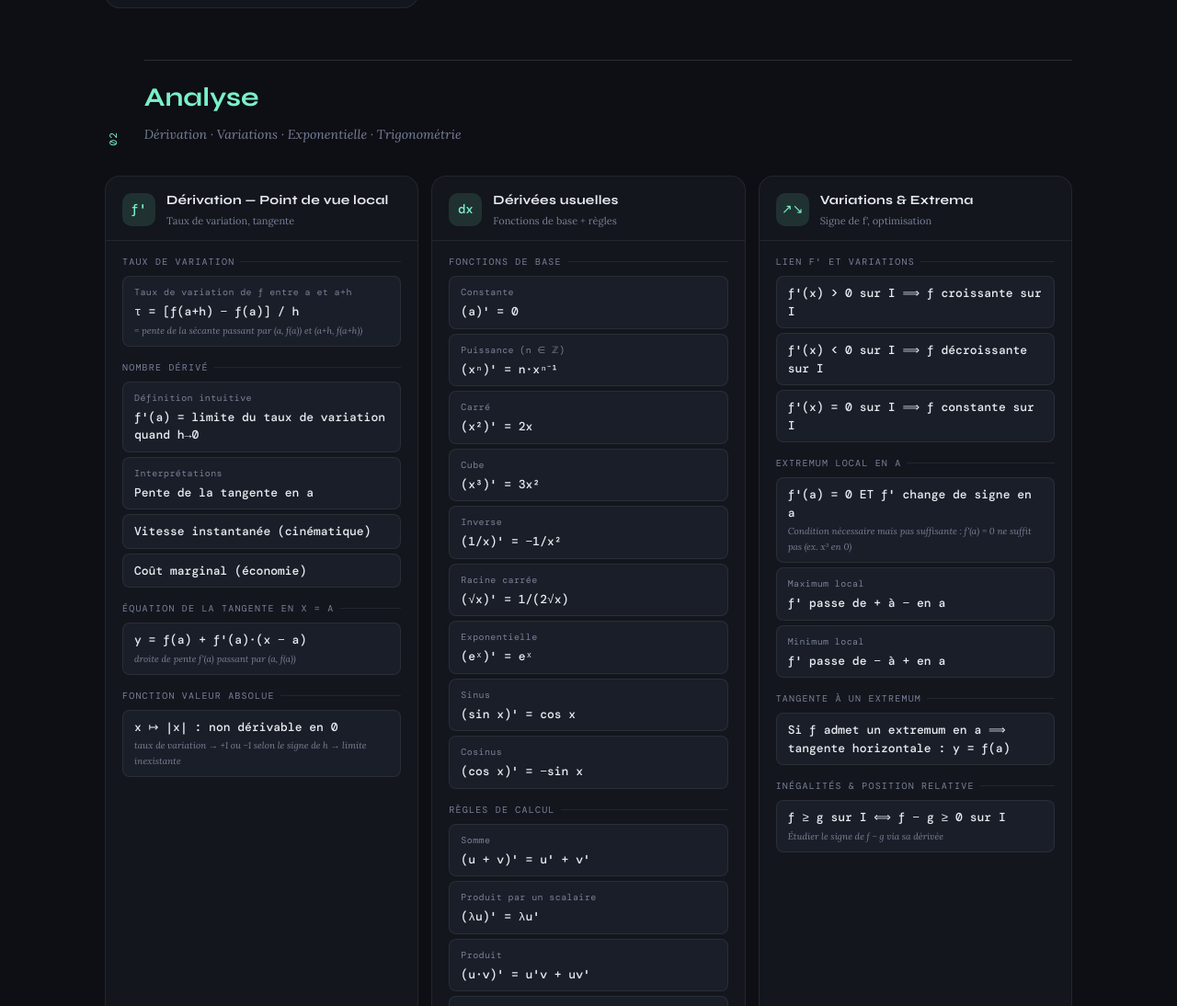
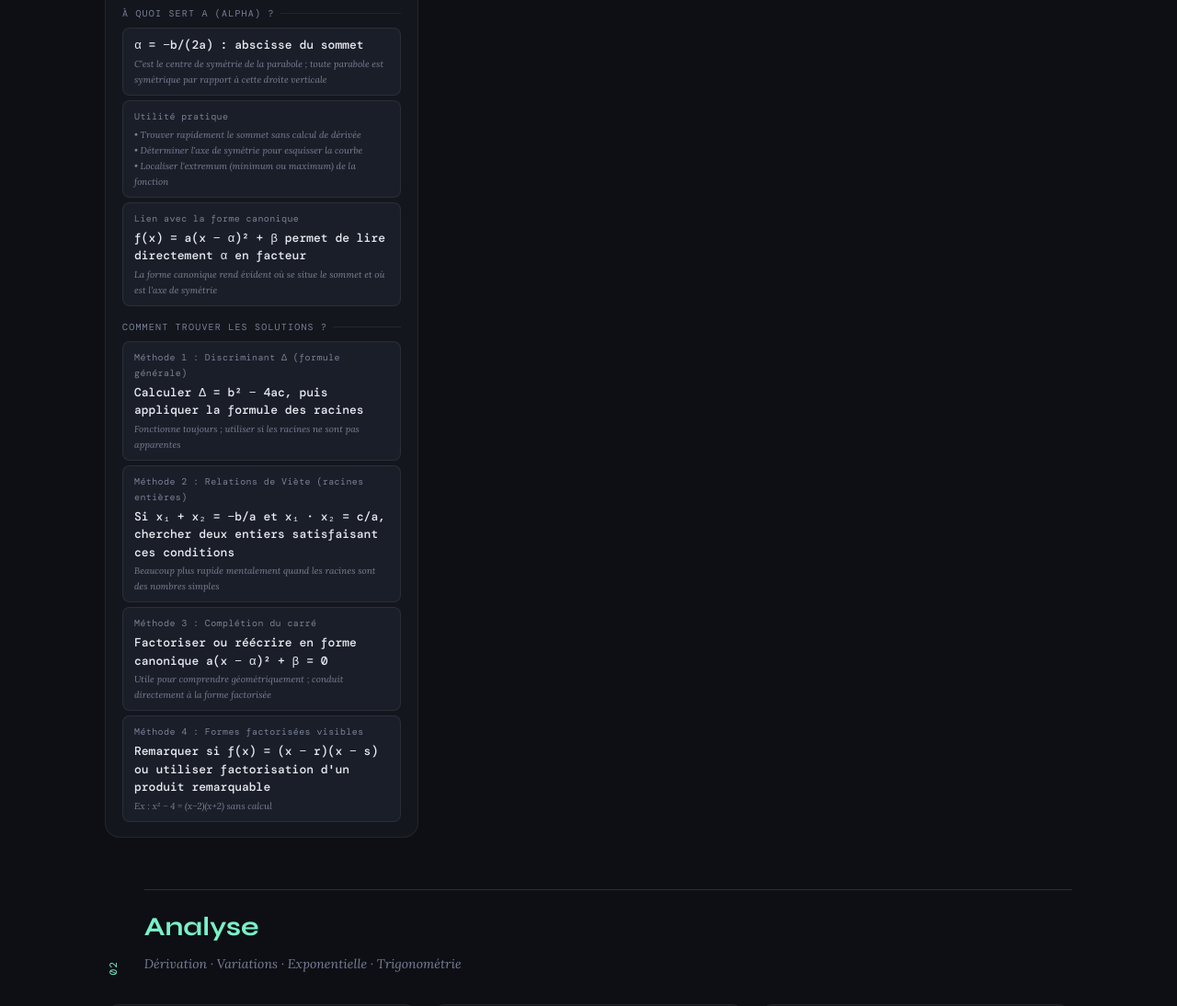
Before and after one commit to craxxy59/mon-site, a plain HTML site: page bac-math.html in a window 1280 px wide. Shown: the part 2800-3894 px from the top of the page at 92% size. Drawn offline with nearby package versions, Linux system fonts and the light colour scheme; a web font is replaced by a local one.

Commit message:
Add explanations and methods for finding solutions in bac-math.html

```diff
--- a/bac-math.html
+++ b/bac-math.html
@@ -415,6 +415,19 @@
             <div class="block-title">Parabole (axe de sym., sommet)</div>
             <div class="f-item"><div class="f-expr">Axe de symétrie : x = α = −b/(2a)</div></div>
             <div class="f-item"><div class="f-expr">Sommet : S(α, β)</div><div class="f-note">minimum si a &gt; 0, maximum si a &lt; 0</div></div>
+          </div>
+          <div class="block">
+            <div class="block-title">À quoi sert α (alpha) ?</div>
+            <div class="f-item"><div class="f-expr">α = −b/(2a) : abscisse du sommet</div><div class="f-note">C'est le centre de symétrie de la parabole ; toute parabole est symétrique par rapport à cette droite verticale</div></div>
+            <div class="f-item"><div class="f-label">Utilité pratique</div><div class="f-note">• Trouver rapidement le sommet sans calcul de dérivée<br>• Déterminer l'axe de symétrie pour esquisser la courbe<br>• Localiser l'extremum (minimum ou maximum) de la fonction</div></div>
+            <div class="f-item"><div class="f-label">Lien avec la forme canonique</div><div class="f-expr">f(x) = a(x − α)² + β permet de lire directement α en facteur</div><div class="f-note">La forme canonique rend évident où se situe le sommet et où est l'axe de symétrie</div></div>
+          </div>
+          <div class="block">
+            <div class="block-title">Comment trouver les solutions ?</div>
+            <div class="f-item"><div class="f-label">Méthode 1 : Discriminant Δ (formule générale)</div><div class="f-expr">Calculer Δ = b² − 4ac, puis appliquer la formule des racines</div><div class="f-note">Fonctionne toujours ; utiliser si les racines ne sont pas apparentes</div></div>
+            <div class="f-item"><div class="f-label">Méthode 2 : Relations de Viète (racines entières)</div><div class="f-expr">Si x₁ + x₂ = −b/a et x₁ · x₂ = c/a, chercher deux entiers satisfaisant ces conditions</div><div class="f-note">Beaucoup plus rapide mentalement quand les racines sont des nombres simples</div></div>
+            <div class="f-item"><div class="f-label">Méthode 3 : Complétion du carré</div><div class="f-expr">Factoriser ou réécrire en forme canonique a(x − α)² + β = 0</div><div class="f-note">Utile pour comprendre géométriquement ; conduit directement à la forme factorisée</div></div>
+            <div class="f-item"><div class="f-label">Méthode 4 : Formes factorisées visibles</div><div class="f-expr">Remarquer si f(x) = (x − r)(x − s) ou utiliser factorisation d'un produit remarquable</div><div class="f-note">Ex : x² − 4 = (x−2)(x+2) sans calcul</div></div>
           </div>
         </div>
       </div>
```
